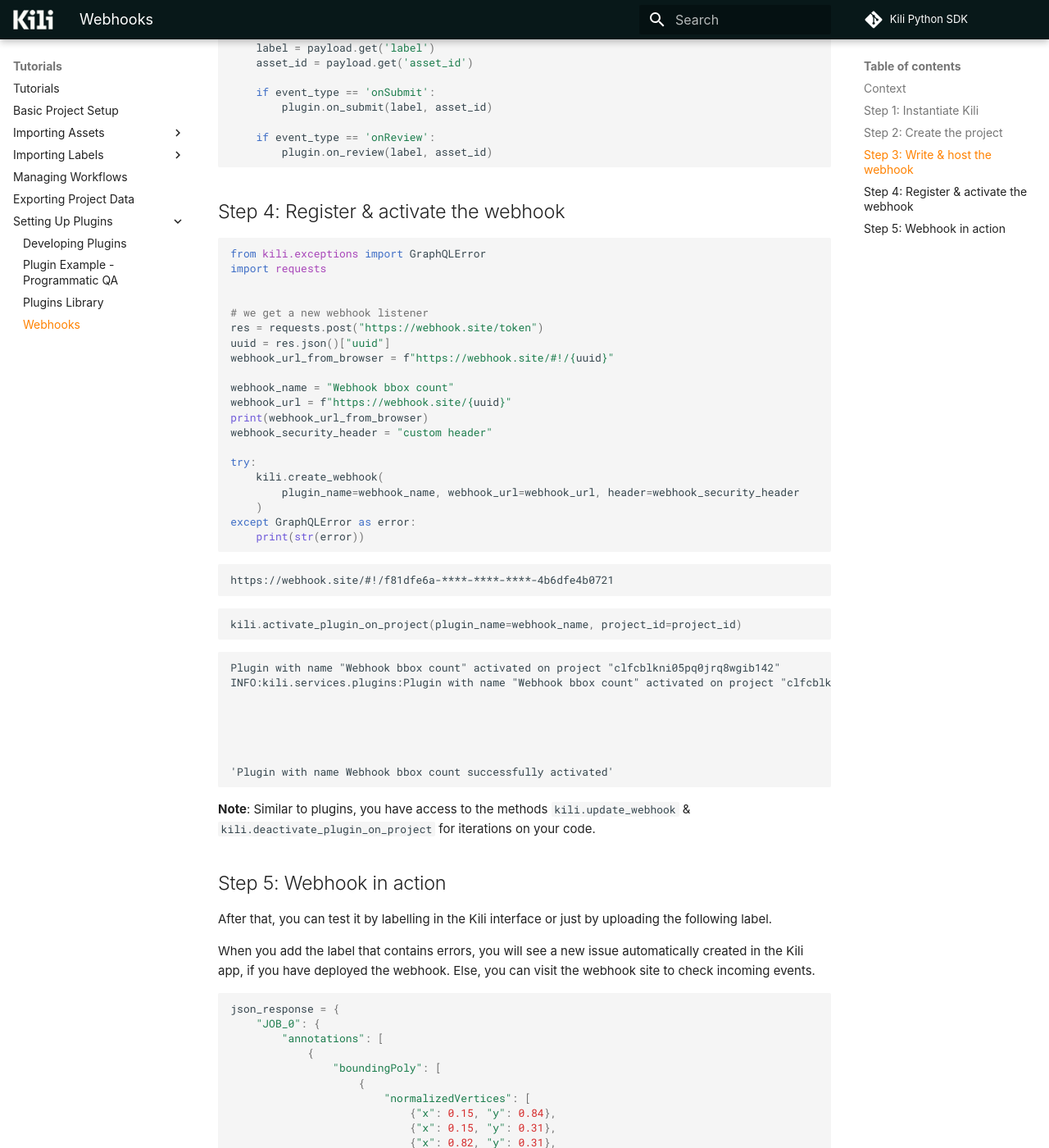
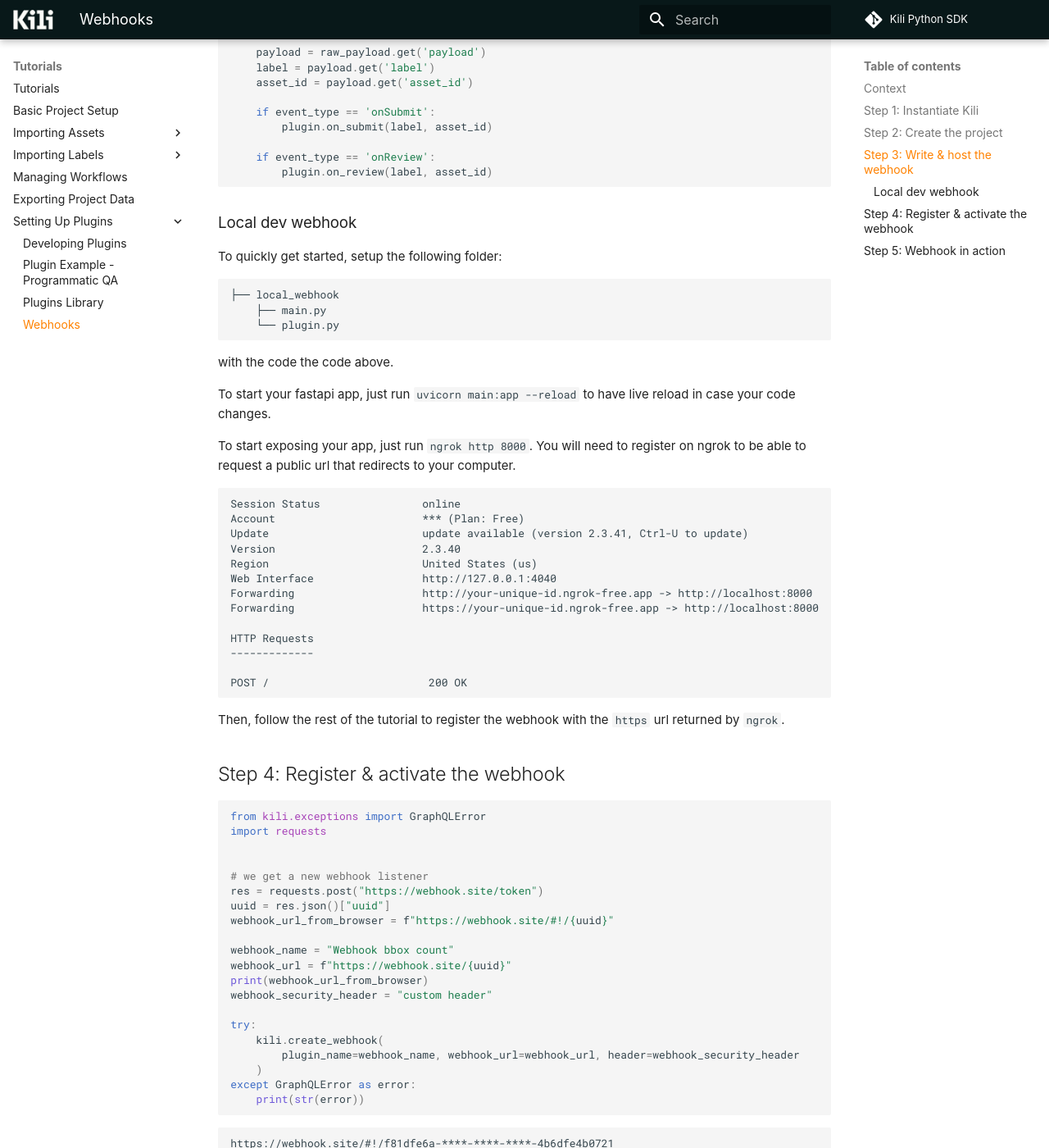
Before and after one commit to kili-technology/kili-python-sdk, an MkDocs documentation site: the page built from docs/sdk/tutorials/webhooks_example.md, in a window 1280 px wide and 1400 px high, scrolled down 5138 px. Shown: the whole window at 82% size. Built offline with MkDocs 1.6.1 and Material for MkDocs 9.7.7, drawn with Linux system fonts in a browser that asks for light colours; nearby versions of some CDN libraries; some web fonts are replaced; library files that are not in the unit come from our copies; comment, search, counter and statistics services are not loaded; the version menu is left out; some of the changed text lies outside the part shown.

Commit message:
feat: add ngrok demo to webhook tutorial (#1170)
Co-authored-by: Philippe de Saint Chamas <philippe.desaintchamas@kili-technology.com>
Co-authored-by: Jonas Maison <Jonas1312@users.noreply.github.com>

````diff
--- a/docs/sdk/tutorials/webhooks_example.md
+++ b/docs/sdk/tutorials/webhooks_example.md
@@ -226,8 +226,8 @@
 
 ```
 
-You will need to deploy this on your premise for this to work. Easy solutions are [FastAPI](https://fastapi.tiangolo.com/), with a few lines of codes.
-For this demo, we will use [https://webhook.site](https://webhook.site) that will allow us to explore the payload of the calls.
+You will need to deploy this on your premise for this to work. Easy solutions are [FastAPI](https://fastapi.tiangolo.com/), with a few lines of codes, and to quickly test your code, we recommend [ngrok](https://github.com/inconshreveable/ngrok) that allows to quckly expose your local server.
+For this demo, we will also display the use of [https://webhook.site](https://webhook.site) that will enable us to explore the payload of the calls.
 
 ```python
 """
@@ -275,6 +275,39 @@
     if event_type == 'onReview':
         plugin.on_review(label, asset_id)
 ```
+
+### Local dev webhook
+
+To quickly get started, setup the following folder:
+
+```bash
+├── local_webhook
+    ├── main.py
+    └── plugin.py
+```
+with the code the code above.
+
+To start your fastapi app, just run `uvicorn main:app --reload` to have live reload in case your code changes.
+
+To start exposing your app, just run `ngrok http 8000`. You will need to register on ngrok to be able to request a public url that redirects to your computer.
+
+```
+Session Status                online
+Account                       *** (Plan: Free)
+Update                        update available (version 2.3.41, Ctrl-U to update)
+Version                       2.3.40
+Region                        United States (us)
+Web Interface                 http://127.0.0.1:4040
+Forwarding                    http://your-unique-id.ngrok-free.app -> http://localhost:8000
+Forwarding                    https://your-unique-id.ngrok-free.app -> http://localhost:8000
+
+HTTP Requests
+-------------
+
+POST /                         200 OK
+```
+
+Then, follow the rest of the tutorial to register the webhook with the `https` url returned by `ngrok`.
 
 ## Step 4: Register & activate the webhook
 
````
Also changed, not shown: 1 other file.
